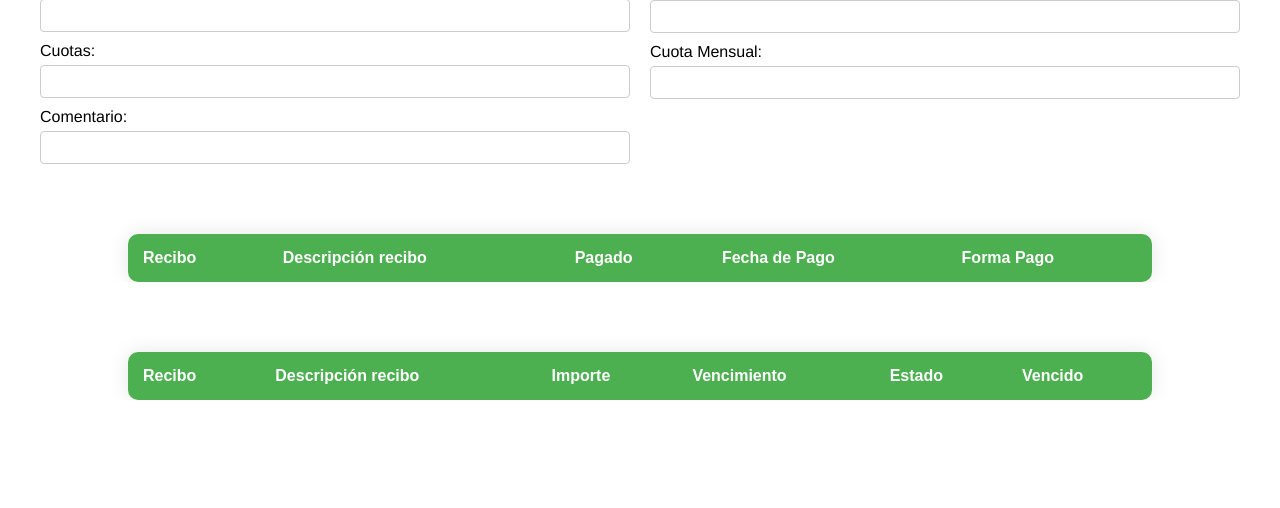
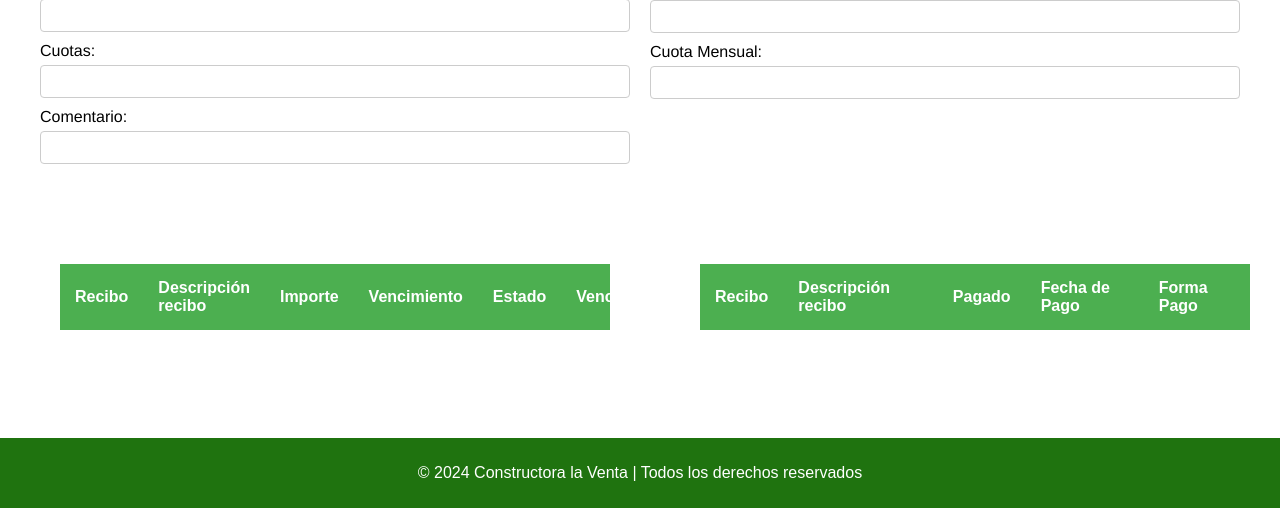
Before and after one commit to AaronAP1/Django-Rest-Test, a Django app: page /listarb/ in a window 1280 px wide. Shown: the part 794-1302 px from the top of the page. Before the commit the page ends 1194 px from the top, so only its background shows below. Run offline with Django 5.2, Linux system fonts and the light colour scheme; lists and menus that the app fills with data are empty.

Commit message:
updte final.

```diff
--- a/estadosdecuenta/templates/listar.html
+++ b/estadosdecuenta/templates/listar.html
@@ -103,18 +103,28 @@
       color: #fff;
     }
 
-    table {
-      width: 80%;
-      margin-top: 20px;
-      border-collapse: collapse;
-      overflow: hidden;
-      box-shadow: 0 0 20px rgba(0, 0, 0, 0.1);
-      background: #fff;
-      border-radius: 10px;
+    .tables-container {
+  display: flex;
+  justify-content: space-around;
+  overflow-x: auto; /* Agrega una barra de desplazamiento horizontal si es necesario */
 }
 
-    th,
-    td {
+.container2 {
+  position: relative;
+  max-height: 400px;
+  overflow-y: auto;
+  width: 140%; /* Ajusta según sea necesario */
+  margin-top: 50px;
+  margin-left: 60px;
+  margin-right: 30px;
+}
+
+table {
+  width: 100%;
+  border-collapse: collapse;
+}
+
+th, td {
   padding: 15px;
   text-align: left;
 }
@@ -128,13 +138,21 @@
   background-color: rgba(255, 150, 0, 0.3);
 }
 
-    .container2 {
-      max-height: 400px;
-      /* Establece la altura máxima deseada */
-      overflow-y: auto;
-      display: flex;
-      justify-content: center;
-      /* Añade una barra de desplazamiento vertical si es necesario */
+thead tr {
+  position: sticky !important;
+  top: 0;
+  background-color: #f2f2f2;
+}
+footer {
+  background-color: #1F730F;
+  color: #fff;
+  text-align: center;
+  padding: 10px 0;
+}
+
+.containerflo {
+  max-width: 1200px;
+  margin: 0 auto;
 }
   </style>
 </head>
@@ -229,25 +247,10 @@
   </div>
 
 
-  <div class="container2" id="reciboTable">
-    <table class="">
-        <thead>
-            <tr>
-                <th>Recibo</th>
-                <th>Descripción recibo</th>
-                <th>Pagado</th>
-                <th>Fecha de Pago</th>
-                <th>Forma Pago</th>
-            </tr>
-        </thead>
-        <tbody style="color: black;">
-            <!-- Aquí se agregarán dinámicamente las filas de la tabla -->
-        </tbody>
-    </table>
-</div>
+  <div class="tables-container">
 
 
-  <div class="container2" style="margin-top: 50px;" id="cobrosTable">
+    <div class="container2" id="cobrosTable">
         <table class="">
             <thead>
                 <tr>
@@ -265,7 +268,31 @@
         </table>
     </div>
 
+    <div class="container2" id="reciboTable">
+      <table class="">
+          <thead>
+              <tr>
+                  <th>Recibo</th>
+                  <th>Descripción recibo</th>
+                  <th>Pagado</th>
+                  <th>Fecha de Pago</th>
+                  <th>Forma Pago</th>
+              </tr>
+          </thead>
+          <tbody style="color: black;">
+              <!-- Aquí se agregarán dinámicamente las filas de la tabla -->
+          </tbody>
+      </table>
+  </div>
+</div>
 
+<br><br><br><br><br><br>
+
+<footer>
+  <div class="containerflo">
+    <p>&copy; 2024 Constructora la Venta  | Todos los derechos reservados</p>
+  </div>
+</footer>
   <script>   // Script de informacion de la persona listo
     function buscarDatos() {
       var CODIGO_DE_PAGO = document.getElementById('CODIGO_DE_PAGO').value;
```
Lines whose indentation alone changed are shown as unchanged.
